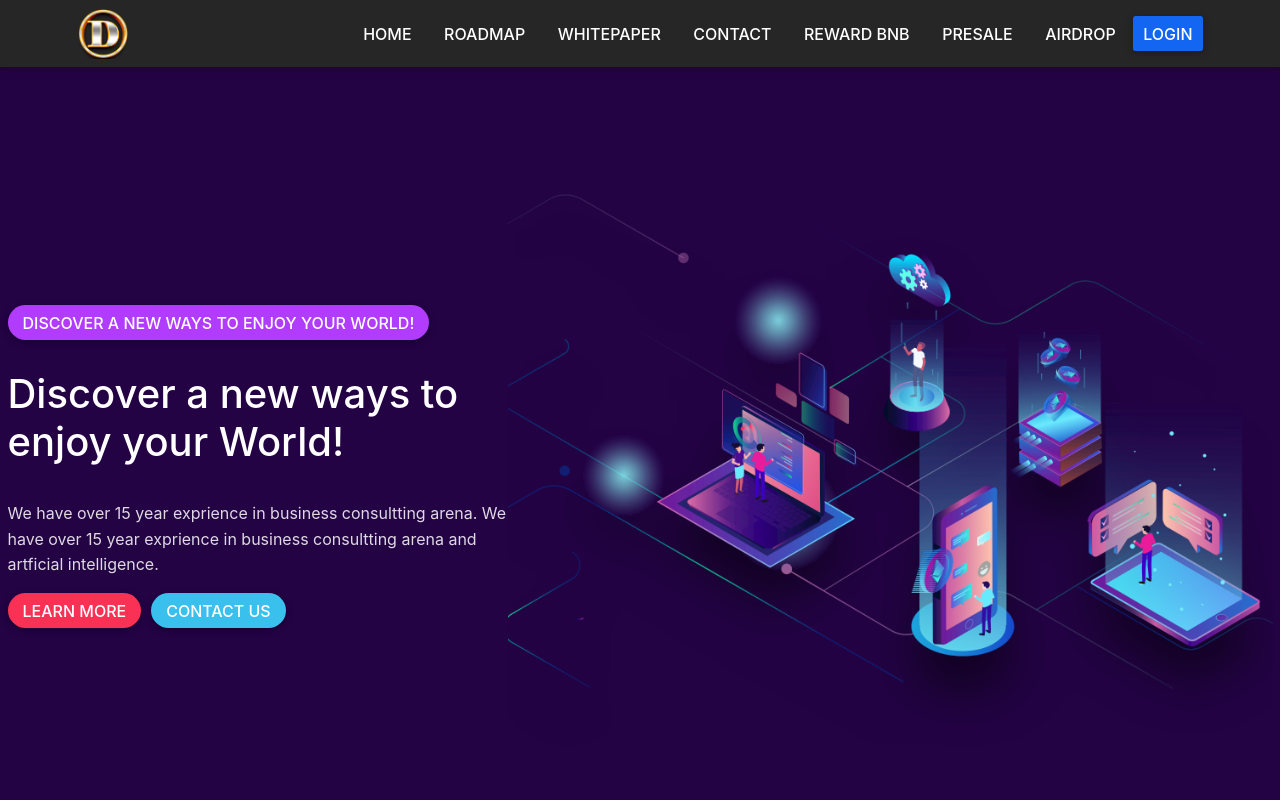
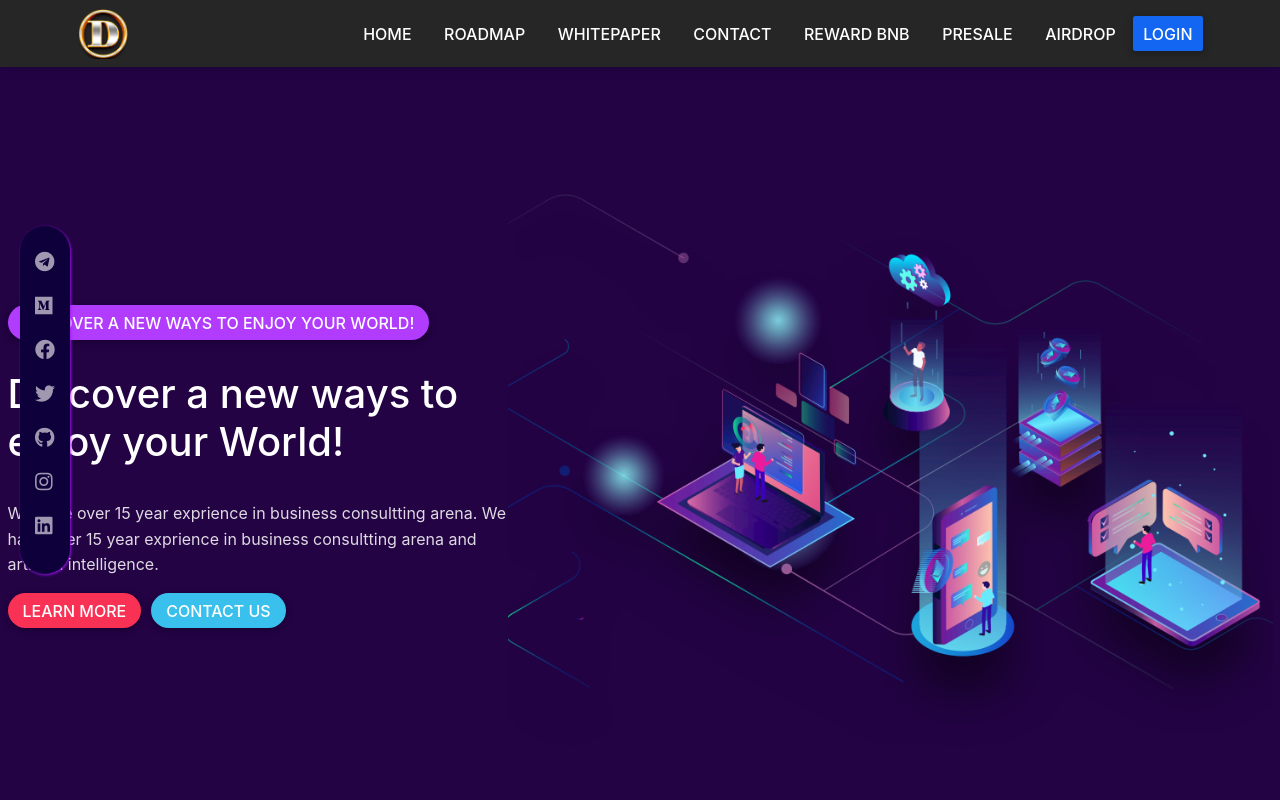
Before and after one commit to ufogreys/airdrop_crypto_reactjs, a React (Create React App) app: page / in a window 1280 px wide. Shown: the top 800 px of the page. Built offline with nearby package versions, Linux system fonts and the light colour scheme.

Commit message:
leftsidenavbar added

```diff
--- a/src/App.js
+++ b/src/App.js
@@ -4,6 +4,7 @@ import Home from "./components/Home/Home";
 import About from "./components/About/About";
 import Services from "./components/Services/Services";
 import RoadMap from "./components/RoadMap/RoadMap";
+import LeftSideNavbar from "./components/LeftSideNavbar/LeftSideNavbar";
 function App() {
   return (
     <div id="CryptoAirdropApp">
@@ -15,6 +16,9 @@ function App() {
         </div>
         <RoadMap></RoadMap>
       </Base>
+
+      {/* Aside fix item */}
+      <LeftSideNavbar></LeftSideNavbar>
     </div>
   );
 }
--- /dev/null
+++ b/src/components/LeftSideNavbar/LeftSideNavbar.js
@@ -0,0 +1,33 @@
+import React from "react";
+
+function LeftSideNavbar(props) {
+  return (
+    <div id="LeftSideNavbar" className="rounded-pill px-2 py-4">
+      <ul className="list-unstyled">
+        <li className="p-3">
+          <a className="btn btn-muted shadow-0 p-0 m-0" href="#"><i class="fab fa-telegram"></i></a>
+        </li>
+        <li className="p-3">
+          <a className="btn btn-muted shadow-0 p-0 m-0" href="#"><i class="fab fa-medium" aria-hidden="true"></i></a>
+        </li>
+        <li className="p-3">
+          <a className="btn btn-muted shadow-0 p-0 m-0" href="#"><i className="fab fa-facebook" aria-hidden="true"></i></a>
+        </li>
+        <li className="p-3">
+          <a className="btn btn-muted shadow-0 p-0 m-0" href="#"><i className="fab fa-twitter" aria-hidden="true"></i></a>
+        </li>
+        <li className="p-3">
+          <a className="btn btn-muted shadow-0 p-0 m-0" href="#"><i className="fab fa-github" aria-hidden="true"></i></a>
+        </li>
+        <li className="p-3">
+          <a className="btn btn-muted shadow-0 p-0 m-0" href="#"><i className="fab fa-instagram" aria-hidden="true"></i></a>
+        </li>
+        <li className="p-3">
+          <a className="btn btn-muted shadow-0 p-0 m-0" href="#"><i className="fab fa-linkedin" aria-hidden="true"></i></a>
+        </li>
+      </ul>
+    </div>
+  );
+}
+
+export default LeftSideNavbar;
--- a/src/static/css/App.css
+++ b/src/static/css/App.css
@@ -304,4 +304,22 @@
   border-radius: 50%;
   background: #00e4ff;
 }
+
+#LeftSideNavbar {
+  position: fixed;
+  top: 50%;
+  -webkit-transform: translateY(-50%);
+          transform: translateY(-50%);
+  background: #0D003B;
+  z-index: 10;
+  left: 2rem;
+  -webkit-box-shadow: 1px 1px 3px rgba(164, 22, 253, 0.884);
+          box-shadow: 1px 1px 3px rgba(164, 22, 253, 0.884);
+}
+
+#LeftSideNavbar .fab {
+  font-size: 2rem;
+  color: #fff;
+  opacity: .6;
+}
 /*# sourceMappingURL=App.css.map */
--- a/src/static/css/App.scss
+++ b/src/static/css/App.scss
@@ -270,3 +270,19 @@ $cyan: #00e4ff;
     }
   }
 }
+
+
+#LeftSideNavbar{
+  position: fixed;
+  top: 50%;
+  transform: translateY(-50%);
+  background: #0D003B;
+  z-index: 10;
+  left: 2rem;
+  box-shadow:1px 1px 3px rgba(164, 22, 253, 0.884);
+  .fab{
+    font-size: 2rem;
+    color: #fff;
+    opacity: .6;
+  }
+}
```
Also changed, not shown: 1 other file (tests, documents, lock files or other folders).
